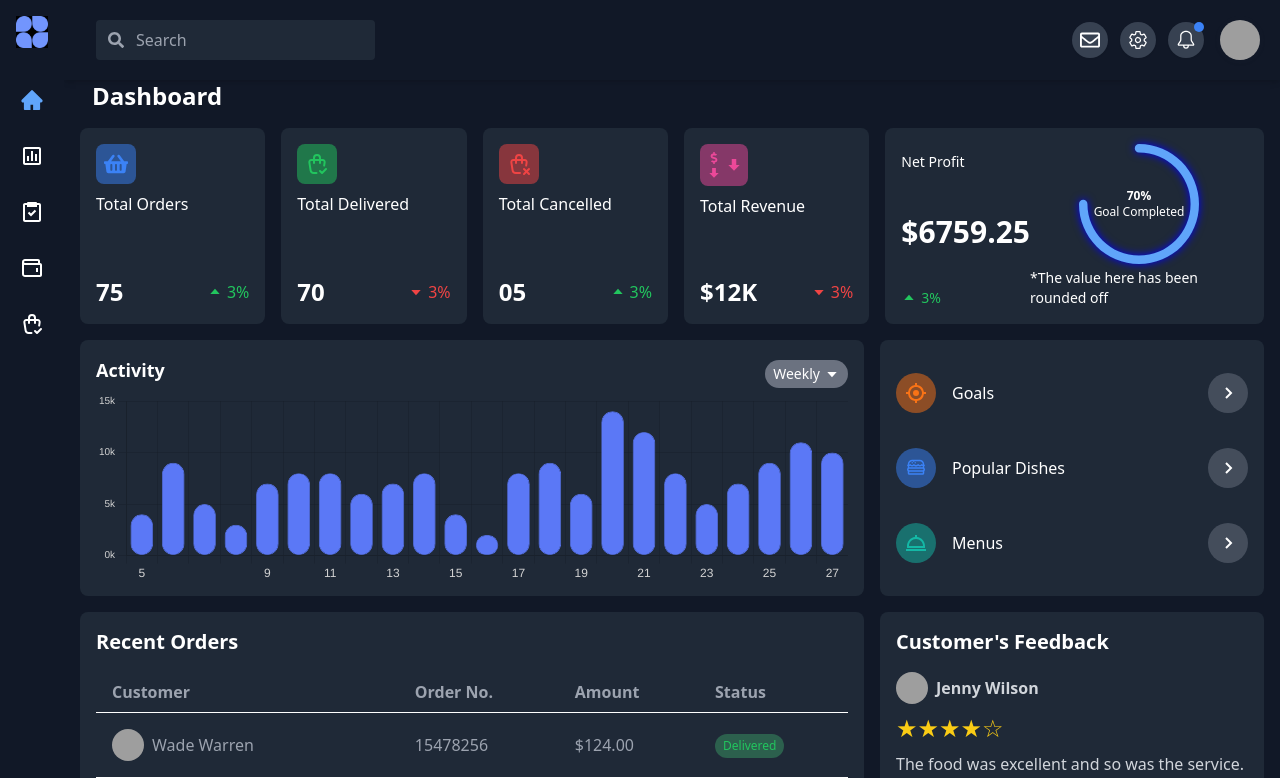
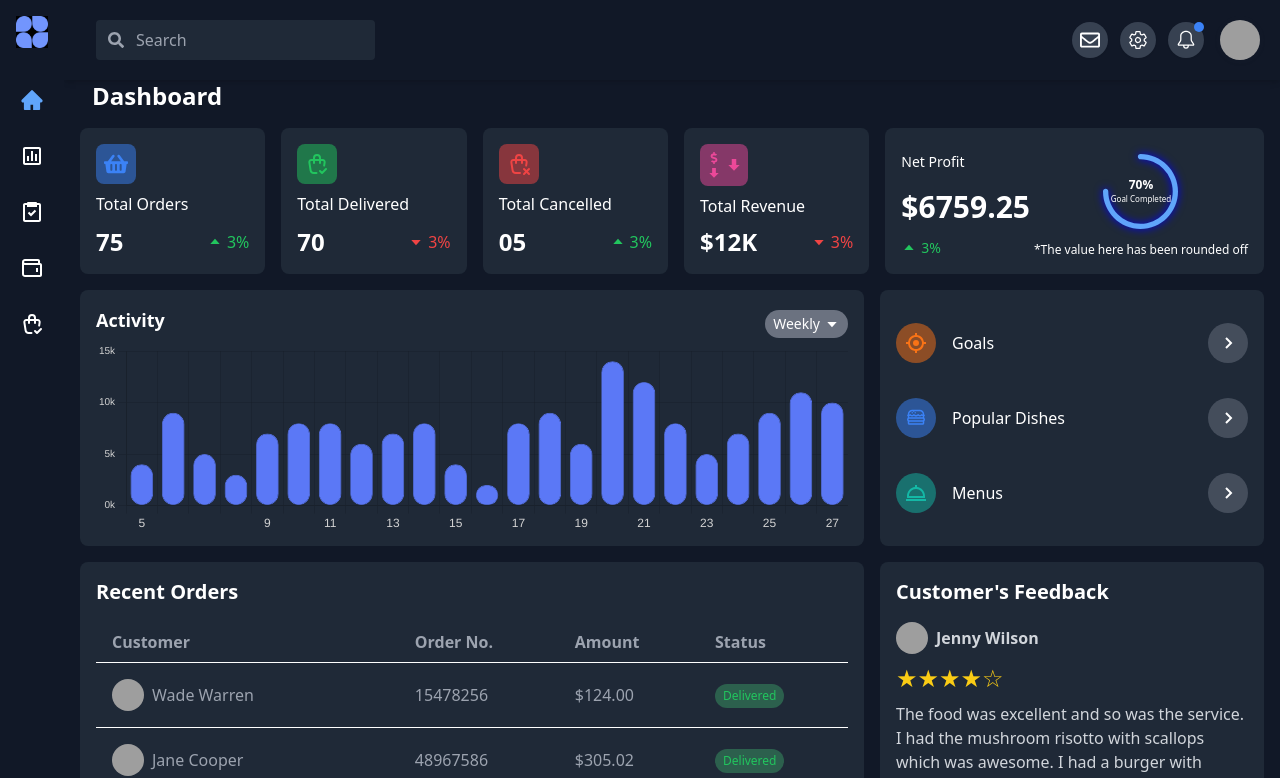
Before and after one commit to yeshu10/Dashboard, a React (Vite) app in the folder dashboard/: page / in a window 1280 px wide. Shown: the top 778 px of the page. Built offline with nearby package versions, Linux system fonts and the light colour scheme; grey boxes are pictures that could not be loaded.

Commit message:
ALL Fixed

```diff
--- a/dashboard/src/components/DashboardSummary.jsx
+++ b/dashboard/src/components/DashboardSummary.jsx
@@ -7,7 +7,7 @@ import { ImArrowDown } from "react-icons/im";
 
 const DashboardSummary = () => {
   return (
-    <div className="flex flex-wrap gap-4 ">
+    <div className="flex flex-wrap gap-4">
       {/* First Four Divs */}
       <div className="flex flex-col sm:flex-row w-full sm:w-2/3 gap-4">
         <div className="relative bg-gray-800 p-4 rounded-lg text-white flex-1 min-w-[150px] flex flex-col">
@@ -57,34 +57,32 @@ const DashboardSummary = () => {
             </div>
           </div>
         </div>
+
         <div className="relative bg-gray-800 p-4 rounded-lg text-white flex-1 min-w-[150px] flex flex-col">
-<div className="bg-pink-500 bg-opacity-50 p-2 rounded-lg w-fit flex items-center min-w-7">
-  <div className="flex flex-col items-center mr-2 space-x-0">
+          <div className="bg-pink-500 bg-opacity-50 p-2 rounded-lg w-fit flex items-center">
+            <div className="flex flex-col items-center mr-2">
               <FaDollarSign className="text-pink-500" size={12} />
               <ImArrowDown className="text-pink-500 mt-1" size={10} />
             </div>
             <ImArrowDown className="text-pink-500" size={12} />
           </div>
-
           <div className="mt-2 text-sm md:text-base">Total Revenue</div>
           <div className="flex flex-col justify-end h-full mt-2">
             <div className="flex justify-between items-center">
               <div className="text-xl md:text-2xl font-bold">$12K</div>
               <div className="flex items-center space-x-1 text-red-500 text-sm md:text-base">
                 <BiCaretDown size={16} />
-
                 <div>3%</div>
               </div>
             </div>
           </div>
         </div>
-
       </div>
 
       {/* Net Profit Div */}
       <div className="bg-gray-800 p-4 rounded-lg text-white flex-1 min-w-[150px] w-full sm:w-1/3">
-        <div className="w-full h-full">
-          <div className="flex items-stretch justify-between h-full">
+        <div className="flex flex-col h-full">
+          <div className="flex-1 flex items-stretch justify-between">
             <div className="flex flex-col justify-between">
               <div className="mt-2 text-sm">Net Profit</div>
               <div className="text-3xl font-bold mt-1">$6759.25</div>
@@ -93,21 +91,21 @@ const DashboardSummary = () => {
                 <div>3%</div>
               </div>
             </div>
-            <div className="flex flex-col items-center justify-between">
-              <div className="relative flex items-center justify-center">
+            <div className="flex flex-col items-center justify-center">
+              <div className="relative flex items-center justify-center w-full h-full">
                 <AiOutlineLoading3Quarters
                   className="text-blue-400"
                   style={{
-                    fontSize: '120px', // Increase the font size to make the icon larger
+                    fontSize: '75px', // Adjusted size to fit better within the div
                     filter: 'drop-shadow(0 0 4px blue)',
                   }}
                 />
                 <div className="absolute text-center text-white">
                   <div className="font-bold text-xs">70%</div> {/* Adjusted text size for better visibility */}
-                  <div className="text-xs">Goal Completed</div>
+                  <div className="text-[8px]">Goal Completed</div>
                 </div>
               </div>
-              <div className="text-sm mt-1">
+              <div className="text-xs mt-1">
                 <p>*The value here has been rounded off</p>
               </div>
             </div>
```
Lines whose indentation alone changed are shown as unchanged.
